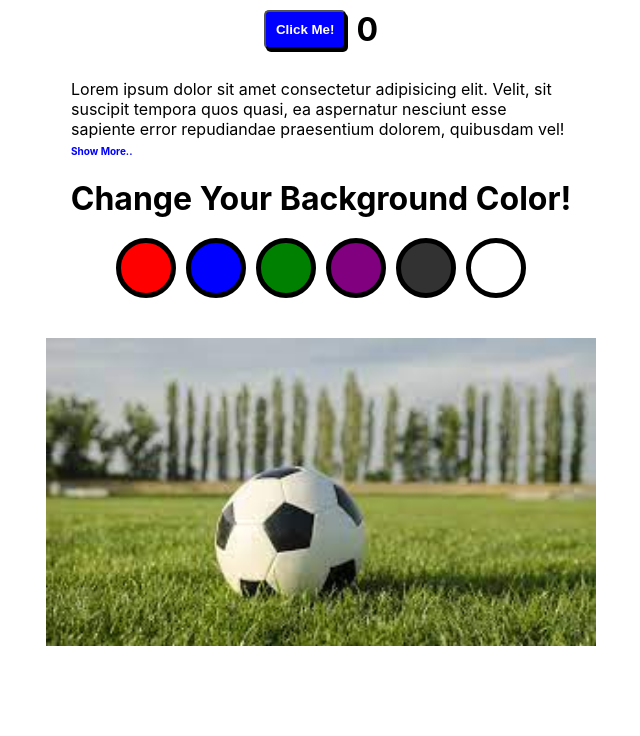
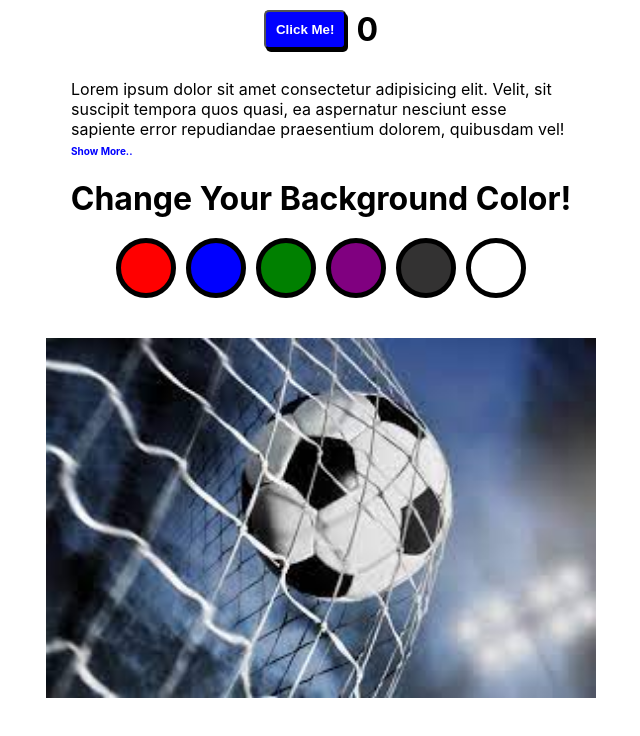
Before and after one commit to Colbyjoe97/Front-End-Practice, a React (Create React App) app in the folder JS/Random_Stuff/react-practice/: page / in a window 1280 px wide. Shown: the top 736 px of the page, without its empty margins (319-959 px from the left). Built offline with nearby package versions, Linux system fonts and the light colour scheme.

Commit message:
got image to cycle through 3 images on click

```diff
--- a/JS/Random_Stuff/react-practice/src/components/homepage.js
+++ b/JS/Random_Stuff/react-practice/src/components/homepage.js
@@ -39,8 +39,8 @@ export default class homepage extends Component {
 	};
 
 	changeImg = () => {
-		// this.num < 3 ? this.setState({ num: this.num++ }) : this.setState({ num: 1 });
-		console.log(this.num);
+		this.state.num < 3 ? this.setState({ num: this.state.num += 1 }) : this.setState({ num: 1 })
+		console.log(this.state.num);
 		console.log("Getting to function")
 	};
 
@@ -113,7 +113,7 @@ export default class homepage extends Component {
 
 				<div className="img-carousel text-center">
 					<h1>{ this.num }</h1>
-					<img onClick={ this.changeImg } src={ this.num === 1 ? img1 : this.num === 2 ? img2 :  img3 } alt="1" />
+					<img onClick={ this.changeImg } src={ this.state.num === 1 ? img1 : this.state.num === 2 ? img2 : this.state.num === 3 ? img3 : img1 } alt="1" />
 				</div>
 			</div>
 		);
```
